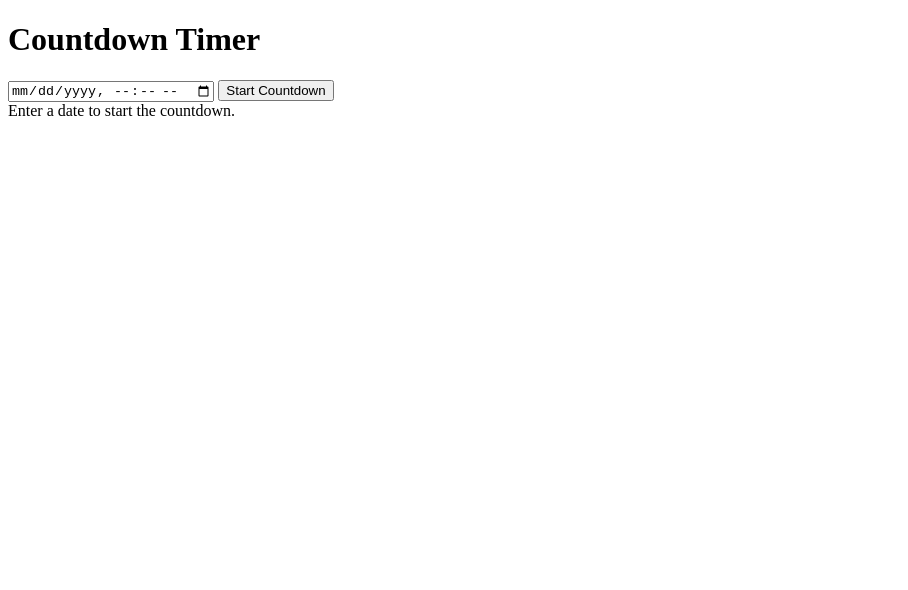
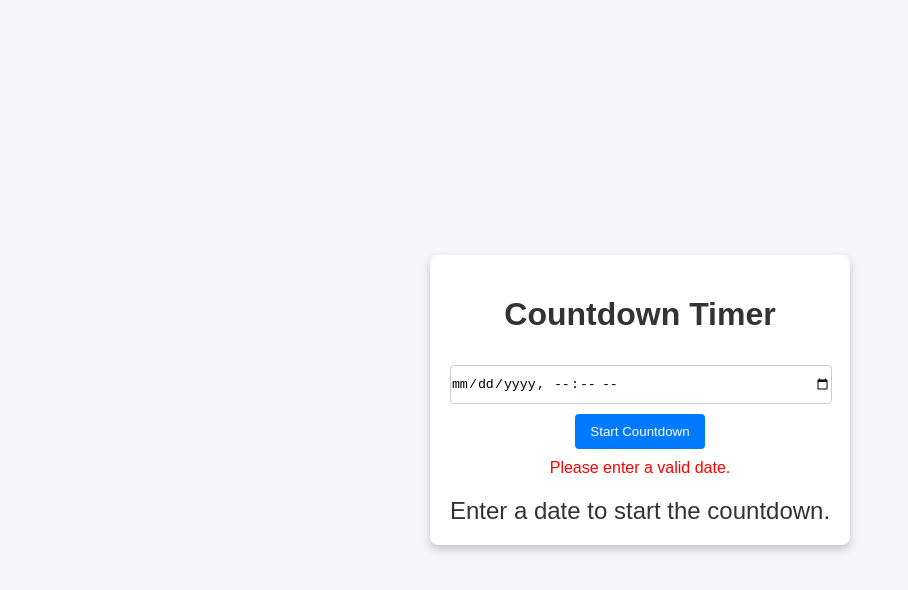
Before and after one commit to kimiya701/CountdownTimer, a plain HTML site: page index.html in a window 1280 px wide. Both pictures are taken after a click on the button "Start Countdown". Shown: the whole page, without its empty margins (0-908 px from the left). Drawn offline with Linux system fonts and the light colour scheme.

Commit message:
Update index.html

```diff
--- a/index.html
+++ b/index.html
@@ -4,23 +4,109 @@
     <meta charset="UTF-8">
     <meta name="viewport" content="width=device-width, initial-scale=1.0">
     <title>Countdown Timer</title>
+    <style>
+        body {
+            font-family: Arial, sans-serif;
+            display: flex;
+            flex-direction: column;
+            align-items: center;
+            justify-content: center;
+            height: 100vh;
+            margin: 0;
+            background-color: #f4f4f9;
+            color: #333;
+        }
+        .container {
+            text-align: center;
+            max-width: 400px;
+            padding: 20px;
+            background: #fff;
+            box-shadow: 0 4px 8px rgba(0, 0, 0, 0.2);
+            border-radius: 8px;
+        }
+        input {
+            width: 100%;
+            padding: 10px 0px 10px;
+            margin: 10px 0;
+            border: 1px solid #ccc;
+            border-radius: 4px;
+        }
+        button {
+            background-color: #007bff;
+            color: white;
+            padding: 10px 15px;
+            border: none;
+            border-radius: 4px;
+            cursor: pointer;
+        }
+        button:hover {
+            background-color: #0056b3;
+        }
+        .countdown {
+            font-size: 1.5em;
+            margin-top: 20px;
+        }
+        .error {
+            color: red;
+            margin-top: 10px;
+        }
+    </style>
 </head>
 <body>
     <div class="container">
         <h1>Countdown Timer</h1>
         <input type="datetime-local" id="dateInput" placeholder="Select a date and time">
-        <button id="StartBtn">Start Countdown</button>
+        <button id="startButton">Start Countdown</button>
         <div id="error" class="error"></div>
         <div id="countdown" class="countdown">Enter a date to start the countdown.</div>
     </div>
 
     <script>
         const dateInput = document.getElementById('dateInput');
-        const startBtn = document.getElementById('startBtn');
+        const startButton = document.getElementById('startButton');
         const countdownDisplay = document.getElementById('countdown');
         const errorDisplay = document.getElementById('error');
 
+        let countdownInterval;
 
+        startButton.addEventListener('click', () => {
+            const targetDate = new Date(dateInput.value);
+
+            if (isNaN(targetDate.getTime())) {
+                errorDisplay.textContent = "Please enter a valid date.";
+                return;
+            }
+
+            const now = new Date();
+            if (targetDate <= now) {
+                errorDisplay.textContent = "Please select a future date.";
+                return;
+            }
+
+            errorDisplay.textContent = "";
+
+            clearInterval(countdownInterval);
+            countdownInterval = setInterval(() => updateCountdown(targetDate), 1000);
+            updateCountdown(targetDate);
+        });
+
+        function updateCountdown(targetDate) {
+            const now = new Date();
+            const timeDifference = targetDate - now;
+
+            if (timeDifference <= 0) {
+                clearInterval(countdownInterval);
+                countdownDisplay.textContent = "Time's up!";
+                return;
+            }
+
+            const days = Math.floor(timeDifference / (1000 * 60 * 60 * 24));
+            const hours = Math.floor((timeDifference % (1000 * 60 * 60 * 24)) / (1000 * 60 * 60));
+            const minutes = Math.floor((timeDifference % (1000 * 60 * 60)) / (1000 * 60));
+            const seconds = Math.floor((timeDifference % (1000 * 60)) / 1000);
+
+            countdownDisplay.textContent = `${days}d ${hours}h ${minutes}m ${seconds}s`;
+        }
     </script>
 </body>
 </html>
```
